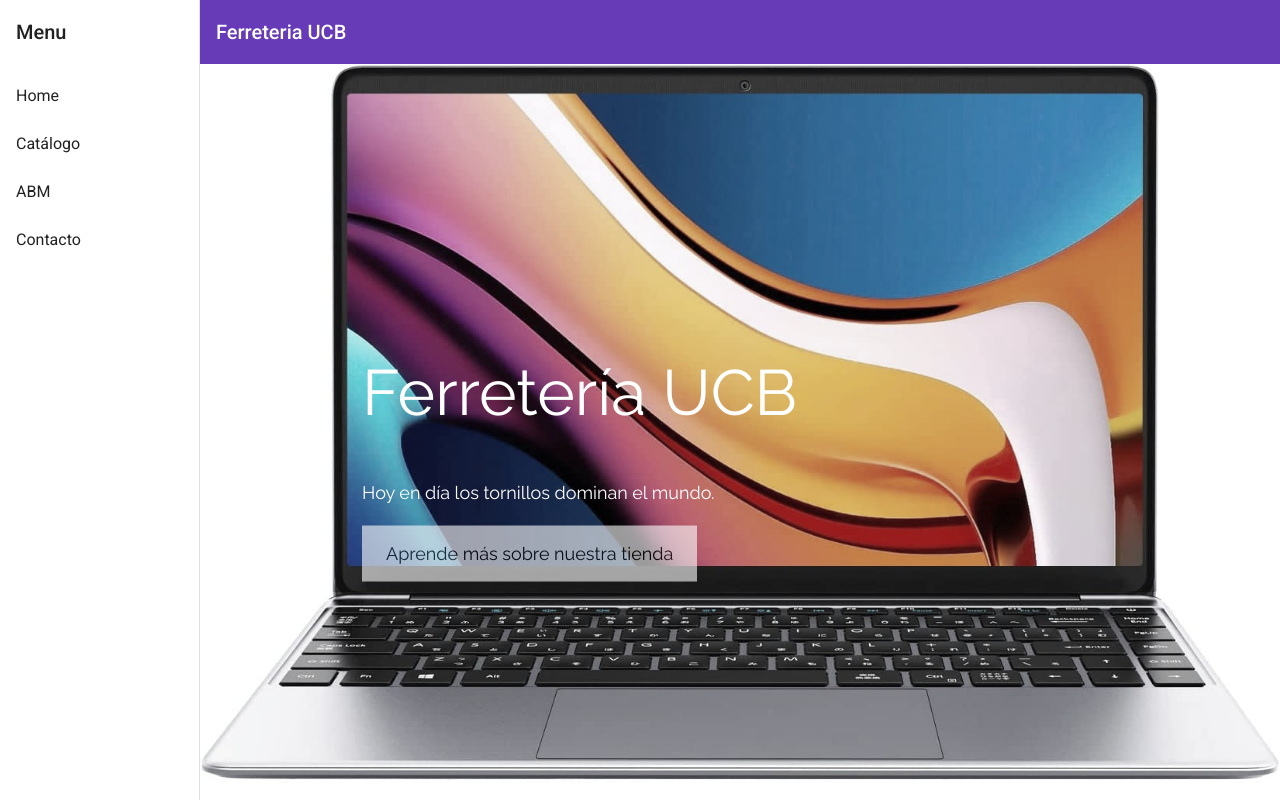
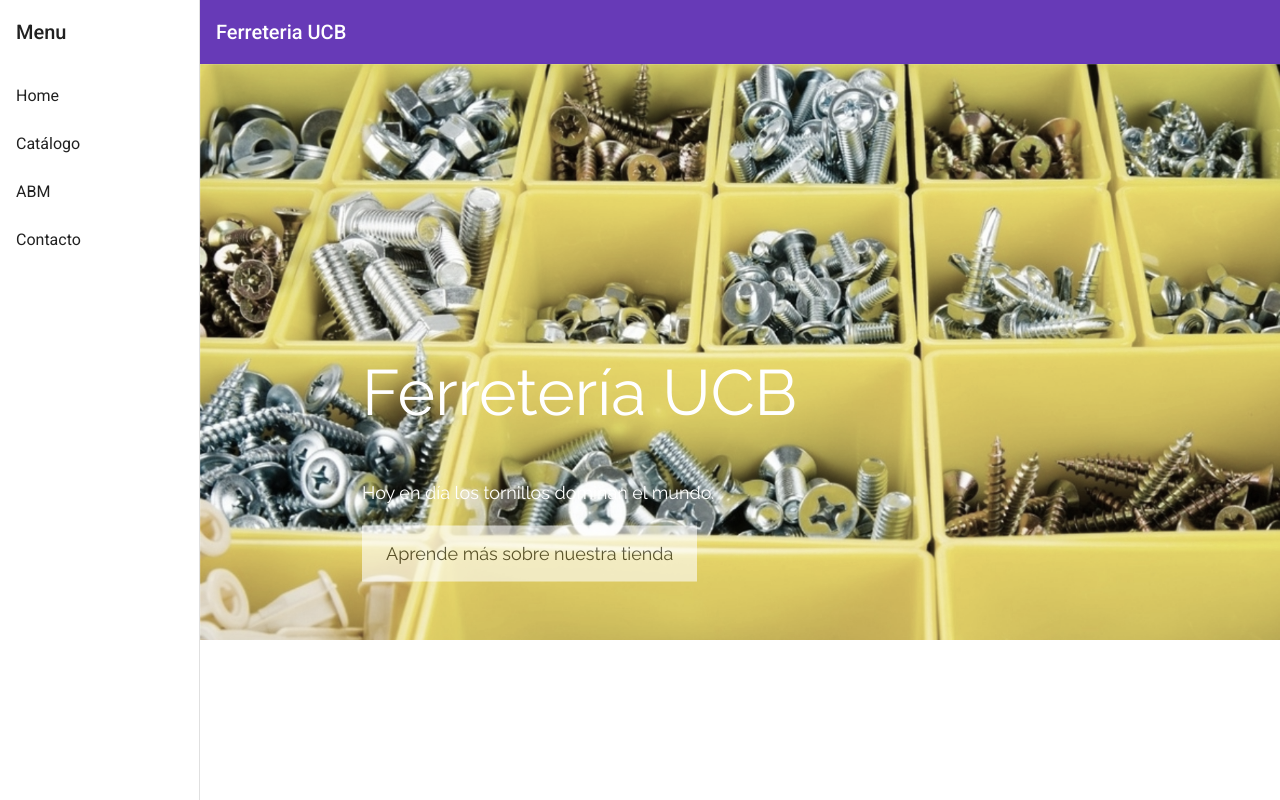
Before and after one commit to TheAlanMC/Angular-2, an Angular app: page /home in a window 1280 px wide. Built offline with nearby package versions, Linux system fonts and the light colour scheme.

Commit message:
Update home.component.html

```diff
--- a/src/app/home/home.component.html
+++ b/src/app/home/home.component.html
@@ -16,7 +16,7 @@
   <body>
     <!-- Header with full-height image -->
     <header class="bgimg-1 w3-display-container w3-grayscale-min" id="home">
-      <img src="../assets/images/laptop.jpg" class="bgimg-1" />
+      <img src="../assets/images/home.jpg" class="bgimg-1" />
       <div class="w3-display-left w3-text-white" style="padding: 15%">
         <span class="w3-jumbo w3-hide-small">Ferretería UCB</span><br />
         <span class="w3-xxlarge w3-hide-large w3-hide-medium"
```
